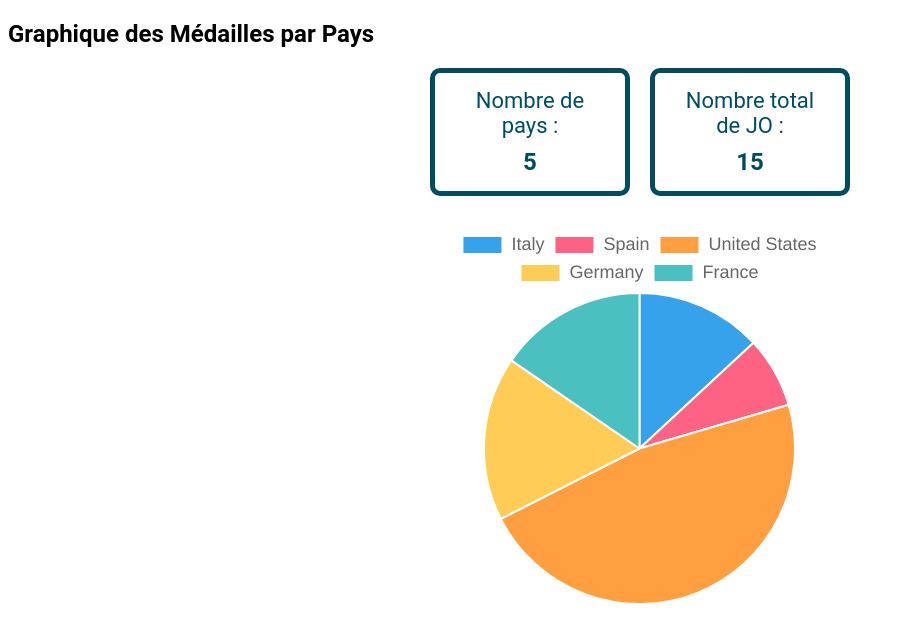
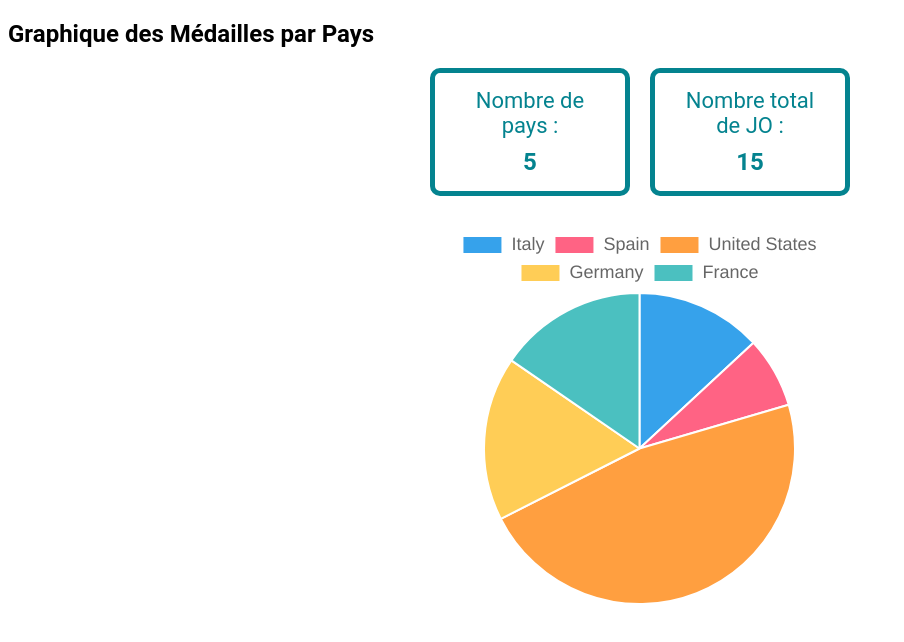
Before and after one commit to BriceLgs/projet-olympic-game, an Angular app: page /pie-chart in a window 1280 px wide. Shown: the top 642 px of the page, without its empty margins (0-904 px from the left). Built offline with nearby package versions, Linux system fonts and the light colour scheme.

Commit message:
Mise a jour README.md

```diff
--- a/src/app/pages/line-chart/line-chart.component.scss
+++ b/src/app/pages/line-chart/line-chart.component.scss
@@ -4,7 +4,7 @@
 }
   h1 {
     font-size: 28px;
-    color: #004d61;
+    color: #04838f;
     text-transform: uppercase;
     margin-bottom: 20px;
   }
@@ -21,11 +21,11 @@
     border: solid;
     border-width: 5px;
     border-radius: 10px;
-    border-color: #004d61;
-    color: #004d61;
+    border-color: #04838f;
+    color: #04838f;
     padding: 15px 20px;
     text-align: center;
-    width: 150px;
+    width: 250px;
     p {
       font-size: 22px;
       margin: 0;
@@ -47,9 +47,9 @@
 
 .btn-back {
   background-color: #FFF;
-    color: #004d61;
+    color: #04838f;
     border-width: 5px;
-    border-color: #004d61;
+    border-color: #04838f;
     border-radius: 20px;
     padding: 15px 20px;
     text-align: center;
--- a/src/app/pages/pie-chart/pie-chart-component.scss
+++ b/src/app/pages/pie-chart/pie-chart-component.scss
@@ -11,8 +11,8 @@
     border: solid;
     border-width: 5px;
     border-radius: 10px;
-    border-color: #004d61;
-    color: #004d61;
+    border-color: #04838f;
+    color: #04838f;
     padding: 15px 20px;
     text-align: center;
     width: 150px;
```
Also changed, not shown: 1 other file (tests, documents, lock files or other folders).
